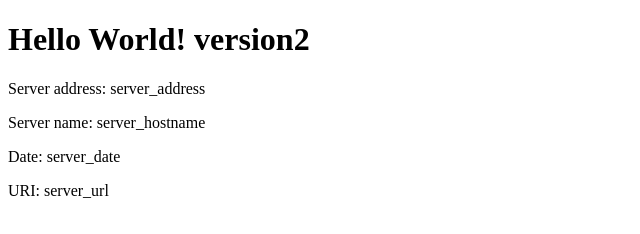
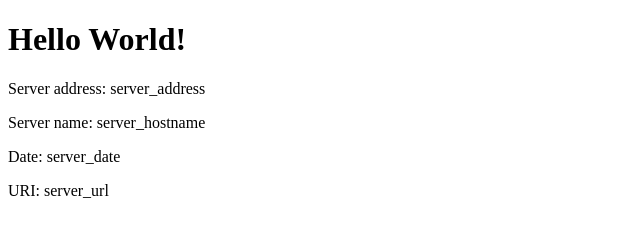
Before and after one commit to tawdadaawda/eks-example, a plain HTML site: page src/index.html in a window 1280 px wide. Shown: the whole page, without its empty margins (0-640 px from the left). Drawn offline with Linux system fonts and the light colour scheme.

Commit message:
Revert "version2 correct"
This reverts commit 8f9721bb3f18b233059aabc7bb04f053ea1a83bd.

```diff
--- a/src/index.html
+++ b/src/index.html
@@ -6,7 +6,7 @@
 
 <body>
 <div class="info">
-<h1>Hello World! version2</h1>
+<h1>Hello World!</h1>
 <p><span>Server&nbsp;address:</span> <span>server_address</span></p>
 <p><span>Server&nbsp;name:</span> <span>server_hostname</span></p>
 <p class="smaller"><span>Date:</span> <span>server_date</span></p>
```
